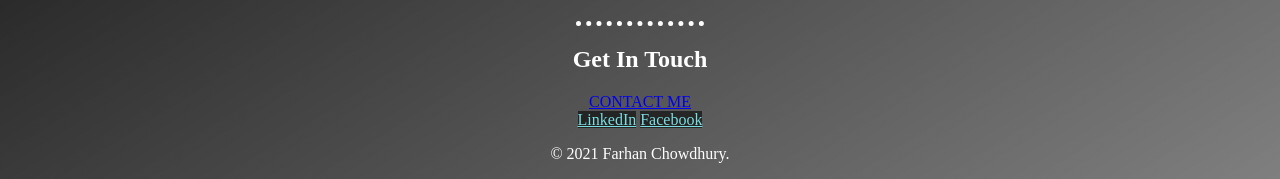
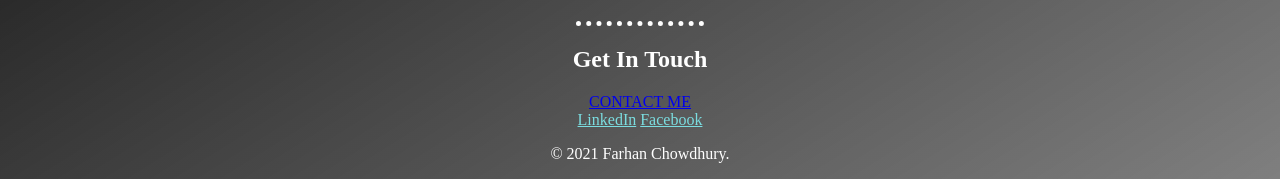
Before and after one commit to FarhanNBL/Website, a plain HTML site: page about.html in a window 1280 px wide. Shown: the part 1291-1470 px from the top of the page. Drawn offline with Linux system fonts and the light colour scheme; a web font is replaced by a local one.

Commit message:
Update style-about.css

```diff
--- a/style/style-about.css
+++ b/style/style-about.css
@@ -43,7 +43,7 @@ body {
 
 .footer-link {
   color: #7bdde0;
-  background-color: rgba(0, 0, 0, 0.575);
+/*   background-color: rgba(0, 0, 0, 0.575); */
 }
 
 .footer-link:hover {
```
